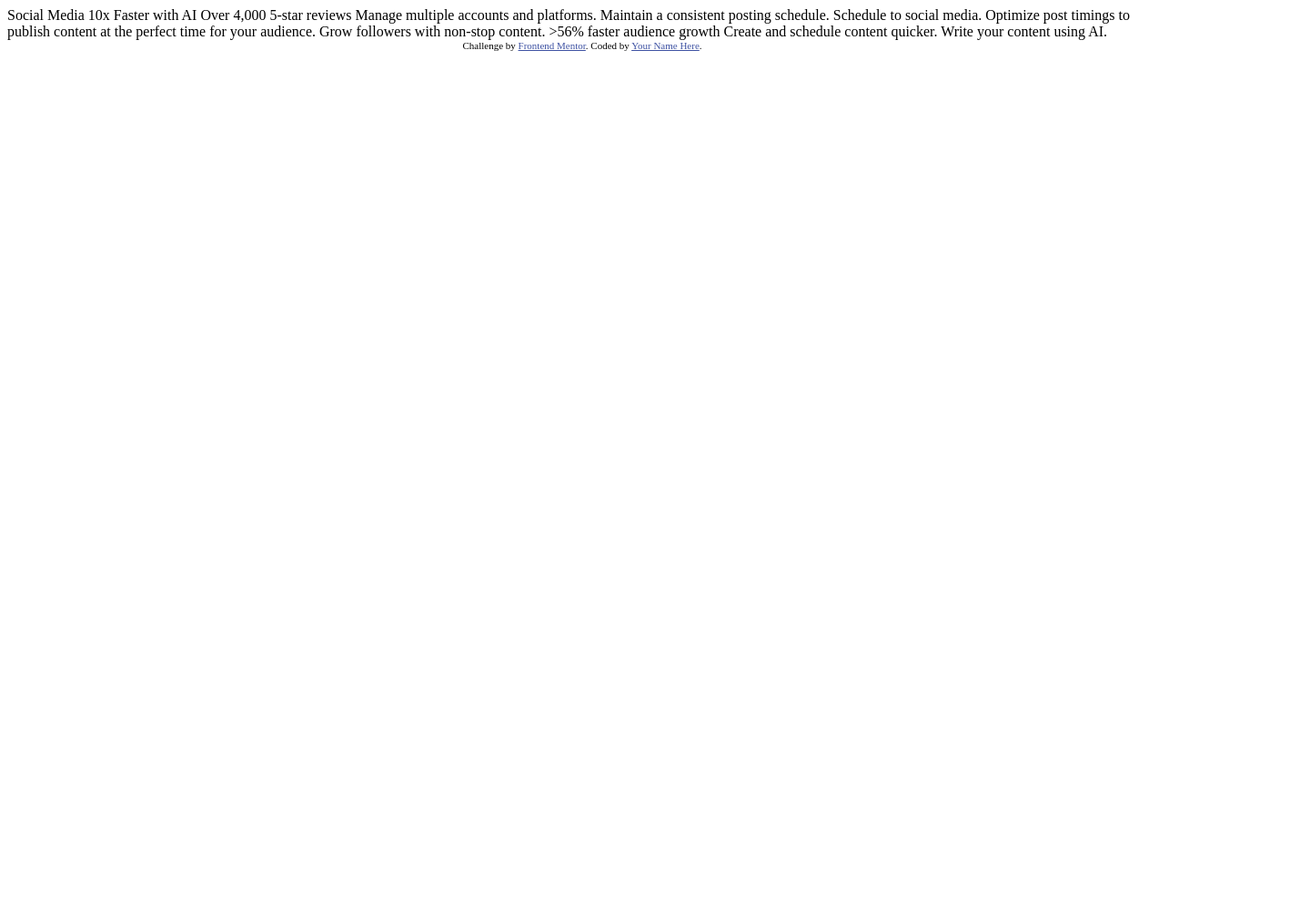
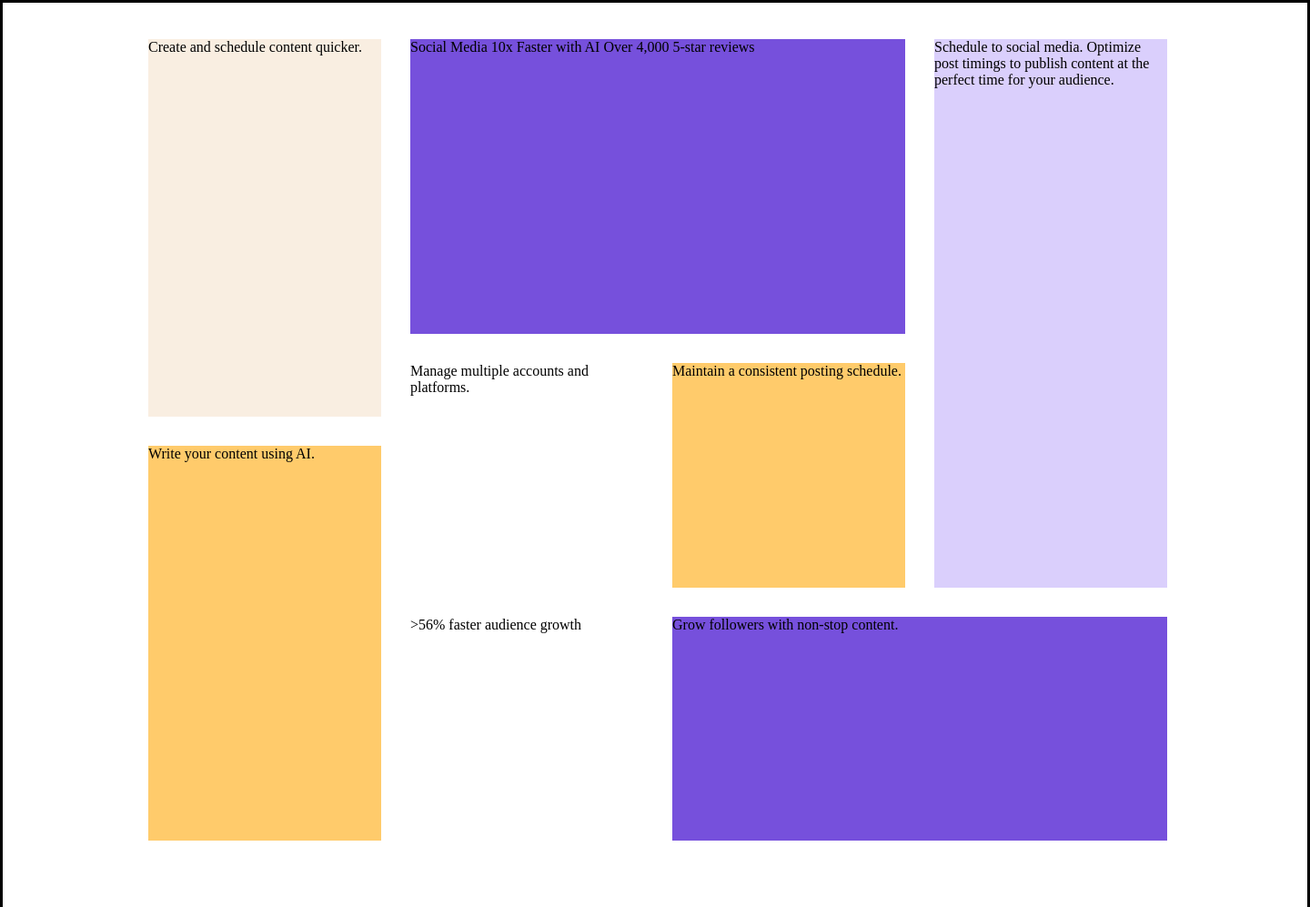
Before and after one commit to ekarkat/Bento-grid, a plain HTML site: page index.html in a window 1280 px wide. Shown: the top 997 px of the page at 91% size, 1440 px wide, since content can reach past the window. Before the commit the page ends 800 px from the top, so only its background shows below. Drawn offline with Linux system fonts and the light colour scheme.

Commit message:
Edit the construction of the html page 'adding divs for items' Add the fllowing css layout  for the items: - background colors - Grid setup and positioning

```diff
--- /dev/null
+++ b/assets/css/styles.css
@@ -0,0 +1,96 @@
+:root {
+    --purple100: hsl(254, 88%, 90%);
+    --purple500: hsl(256, 67%, 59%);
+    --yellow100: hsl(31, 66%, 93%);
+    --yellow500: hsl(39, 100%, 71%);
+    --white: hsl(0, 0%, 100%);
+    --black: hsl(0, 0%, 7%);
+
+  }
+
+* {
+  margin: 0;
+  padding: 0;
+  box-sizing: border-box;
+}
+
+.container {
+  width: 1440px;
+  height: 1000px;
+  border: solid;
+}
+
+.content {
+  margin: 40px 160px;
+  width: 1120px;
+  height: 881px;
+  display: grid;
+  grid-template-rows: 415px 434px ;
+  grid-template-columns: 256px 832px;
+  grid-gap: 32px;
+}
+
+.item-1 {
+  grid-row: 1 / 3;
+  grid-column: 2 / 3;
+  display: grid;
+  grid-template-rows: 603px 246px;
+  grid-template-columns: repeat(3, 256px);
+  grid-gap: 32px;
+}
+
+.item-2 {
+  background-color: var(--yellow100);
+  grid-row: 1 / 2;
+  grid-column: 1 / 2;
+}
+
+.item-3 {
+  background-color: var(--yellow500);
+  grid-row: 2 / 3;
+  grid-column: 1 / 2;
+}
+
+/* item 1 css grid */
+
+.item-1-1 {
+  grid-row: 1 / 2;
+  grid-column: 1 / 3;
+  display: grid;
+  grid-template-rows: 324px 247px;
+  grid-template-columns: 256px 256px;
+  grid-gap: 32px;
+}
+.item-1-2 {
+  background-color: var(--purple100);
+  grid-row: 1 / 2;
+  grid-column: 3 / 4;
+}
+.item-1-3 {
+  background-color: var(--purple500);
+  grid-row: 2 / 3;
+  grid-column: 2 / 4;
+}
+.item-1-4 {
+  grid-row: 2 / 3;
+  grid-column: 1 / 2;
+}
+
+/* item 1 css grid */
+
+.item-1-1-1 {
+  background-color: var(--purple500);
+  grid-row: 1 / 2;
+  grid-column: 1 / 3;
+}
+
+.item-1-1-2 {
+  grid-row: 2 / 3;
+  grid-column: 1 / 2;
+}
+
+.item-1-1-3 {
+  background-color: var(--yellow500);
+  grid-row: 2 / 3;
+  grid-column: 2 / 3;
+}
--- a/index.html
+++ b/index.html
@@ -5,6 +5,7 @@
   <meta name="viewport" content="width=device-width, initial-scale=1.0"> <!-- displays site properly based on user's device -->
 
   <link rel="icon" type="image/png" sizes="32x32" href="./assets/images/favicon-32x32.png">
+  <link rel="stylesheet" href="./assets/css/styles.css">
 
   <title>Frontend Mentor | Bento grid</title>
 
@@ -16,23 +17,41 @@
 </head>
 <body>
 
+
+  <div class="container">
+    <div class="content">
+      <div class="item-1">
+        <div class="item-1-1">
+          <div class="item-1-1-1">
             Social Media 10x Faster with AI
             Over 4,000 5-star reviews
-
+          </div>
+          <div class="item-1-1-2">
             Manage multiple accounts and platforms.
-
+          </div>
+          <div class="item-1-1-3">
             Maintain a consistent posting schedule.
-
+          </div>
+        </div>
+        <div class="item-1-2">
             Schedule to social media.
             Optimize post timings to publish content at the perfect time for your audience.
-
+        </div>
+        <div class="item-1-3">
             Grow followers with non-stop content.
-
+        </div>
+        <div class="item-1-4">
             >56% faster audience growth
-
+        </div>
+    </div>
+      <div class="item-2">
           Create and schedule content quicker.
-
+      </div>
+      <div class="item-3">
           Write your content using AI.
+      </div>
+    </div>
+  </div>
 
   <div class="attribution">
     Challenge by <a href="https://www.frontendmentor.io?ref=challenge">Frontend Mentor</a>.
```
Lines whose indentation alone changed are shown as unchanged.
